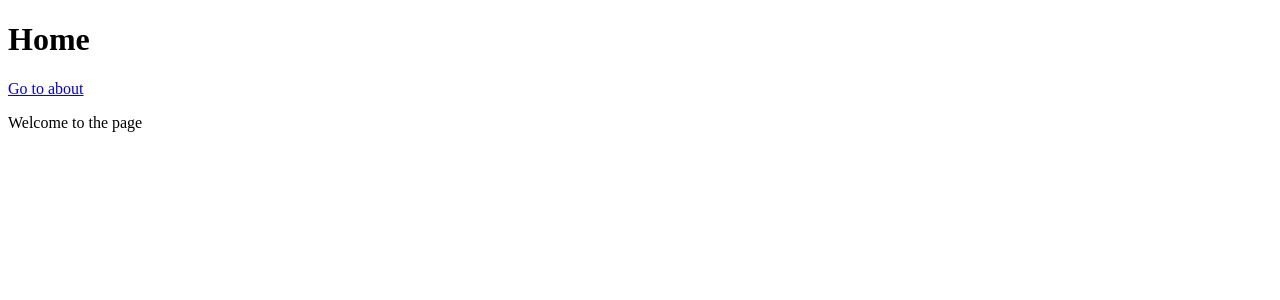
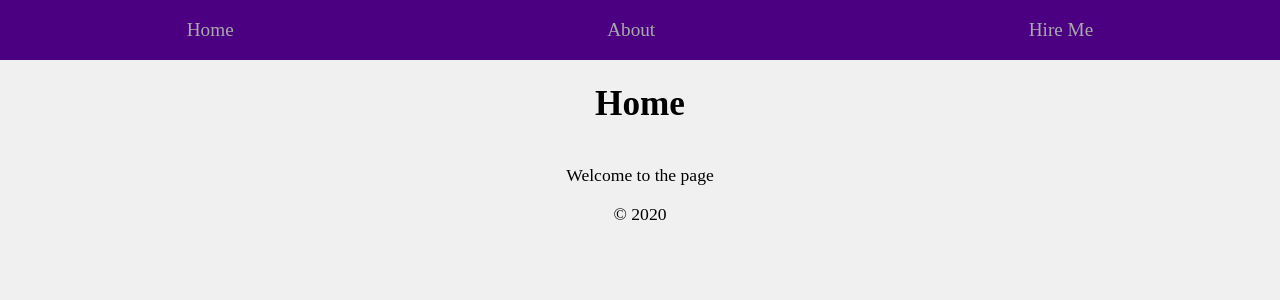
Before and after one commit to brunodiego5/next-portfolio, a Next.js app: page / in a window 1280 px wide. Shown: the top 300 px of the page. Built offline with nearby package versions, Linux system fonts and the light colour scheme.

Commit message:
Lesson_5._Components_in_Next,_CSS_with_Styled_JSX

```diff
--- /dev/null
+++ b/components/Layout.js
@@ -0,0 +1,30 @@
+import React from "react";
+import Link from "next/link";
+
+import * as Styled from "./styles";
+
+function Layout({ children, title }) {
+  return (
+    <Styled.Container>
+      <Styled.Header>
+        <Link href="/">
+          <Styled.Link>Home</Styled.Link>
+        </Link>
+        <Link href="/about">
+          <Styled.Link>About</Styled.Link>
+        </Link>
+        <Link href="/hireme">
+          <Styled.Link>Hire Me</Styled.Link>
+        </Link>
+      </Styled.Header>
+
+      <h1>{title}</h1>
+
+      {children}
+
+      <footer>&copy; {new Date().getFullYear()}</footer>
+    </Styled.Container>
+  );
+}
+
+export default Layout;
--- /dev/null
+++ b/components/styles.js
@@ -0,0 +1,32 @@
+import styled from "styled-components";
+
+export const Container = styled.div`
+  display: flex;
+  justify-content: center;
+  align-items: center;
+  flex-direction: column;
+`;
+
+export const Header = styled.header`
+  width: 100%;
+  display: flex;
+  justify-content: space-around;
+  padding: 1em;
+  font-size: 1.2rem;
+  background: indigo;
+`;
+
+export const Link = styled.a`
+  color: darkgray;
+  text-decoration: none;
+  cursor: pointer;
+
+  &:hover {
+    font-weight: bold;
+    color: lightgray;
+  }
+`;
+
+export const Footer = styled.footer`
+  padding: 1em;
+`;
--- a/package.json
+++ b/package.json
@@ -9,6 +9,7 @@
   "dependencies": {
     "next": "^9.4.1",
     "react": "^16.13.1",
-    "react-dom": "^16.13.1"
+    "react-dom": "^16.13.1",
+    "styled-components": "^5.1.0"
   }
 }
--- a/pages/index.js
+++ b/pages/index.js
@@ -1,17 +1,18 @@
 import React from "react";
-import Link from "next/link";
+
+import Layout from "../components/Layout";
+import GlobalStyle from "../styles/global";
 
 // import { Container } from './styles';
 
 function Index() {
   return (
-    <div>
-      <h1>Home</h1>
-      <Link href="/about">
-        <a>Go to about</a>
-      </Link>
-      <p>Welcome to the page</p>
-    </div>
+    <>
+      <GlobalStyle />
+      <Layout title="Home">
+        <p>Welcome to the page</p>
+      </Layout>
+    </>
   );
 }
 
--- /dev/null
+++ b/styles/global.js
@@ -0,0 +1,10 @@
+import { createGlobalStyle } from "styled-components";
+
+export default createGlobalStyle`
+  body {
+    margin: 0;
+    font-size: 110%;
+    background: #f0f0f0;
+  }
+
+`;
```
Also changed, not shown: pages/about/index.js (+5 -7 lines), pages/hireme/index.js (added, +18 -0 lines), public/javascript-logo.png (renamed from static/javascript-logo.png), 1 other file (tests, documents, lock files or other folders).
